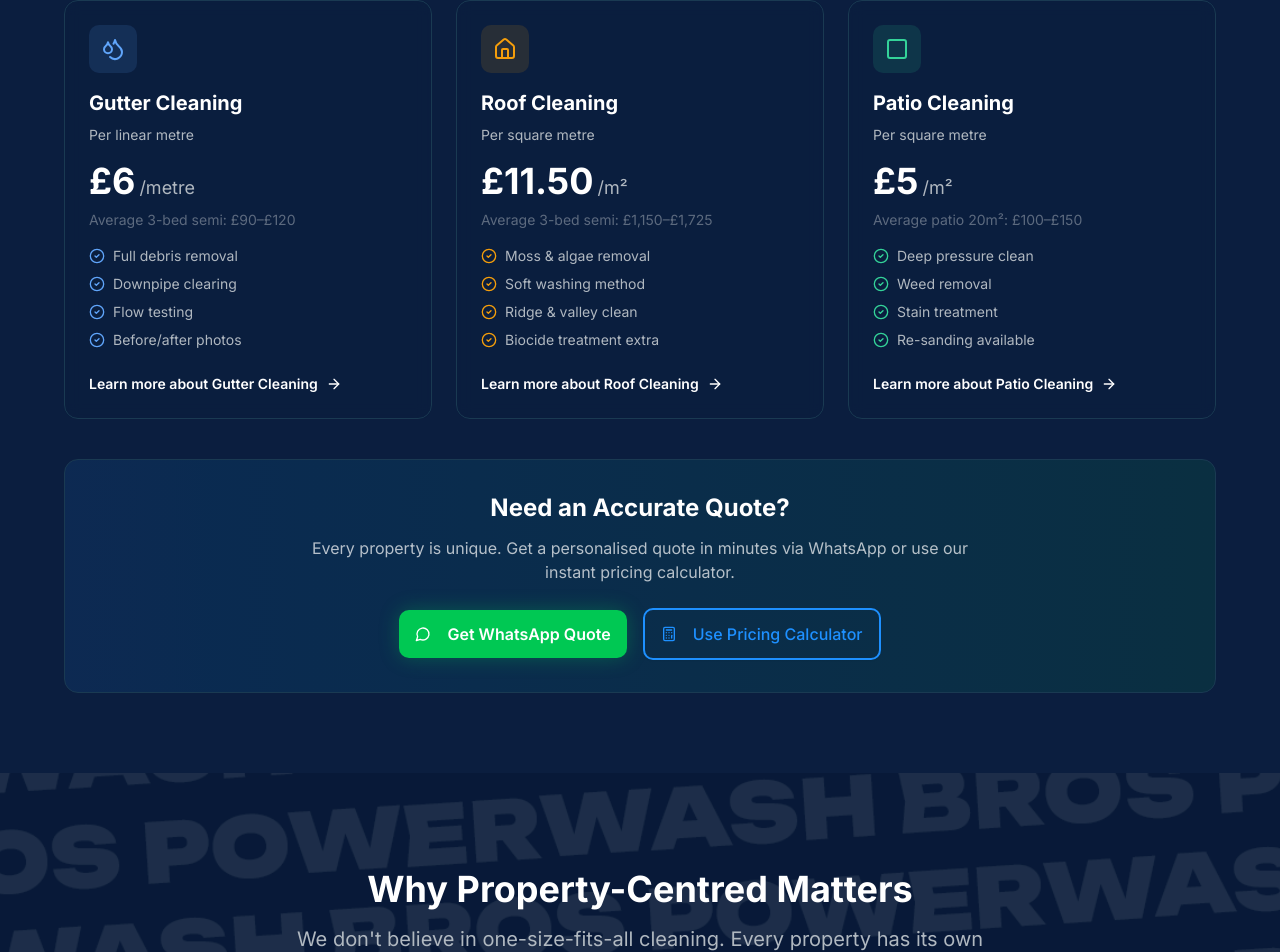
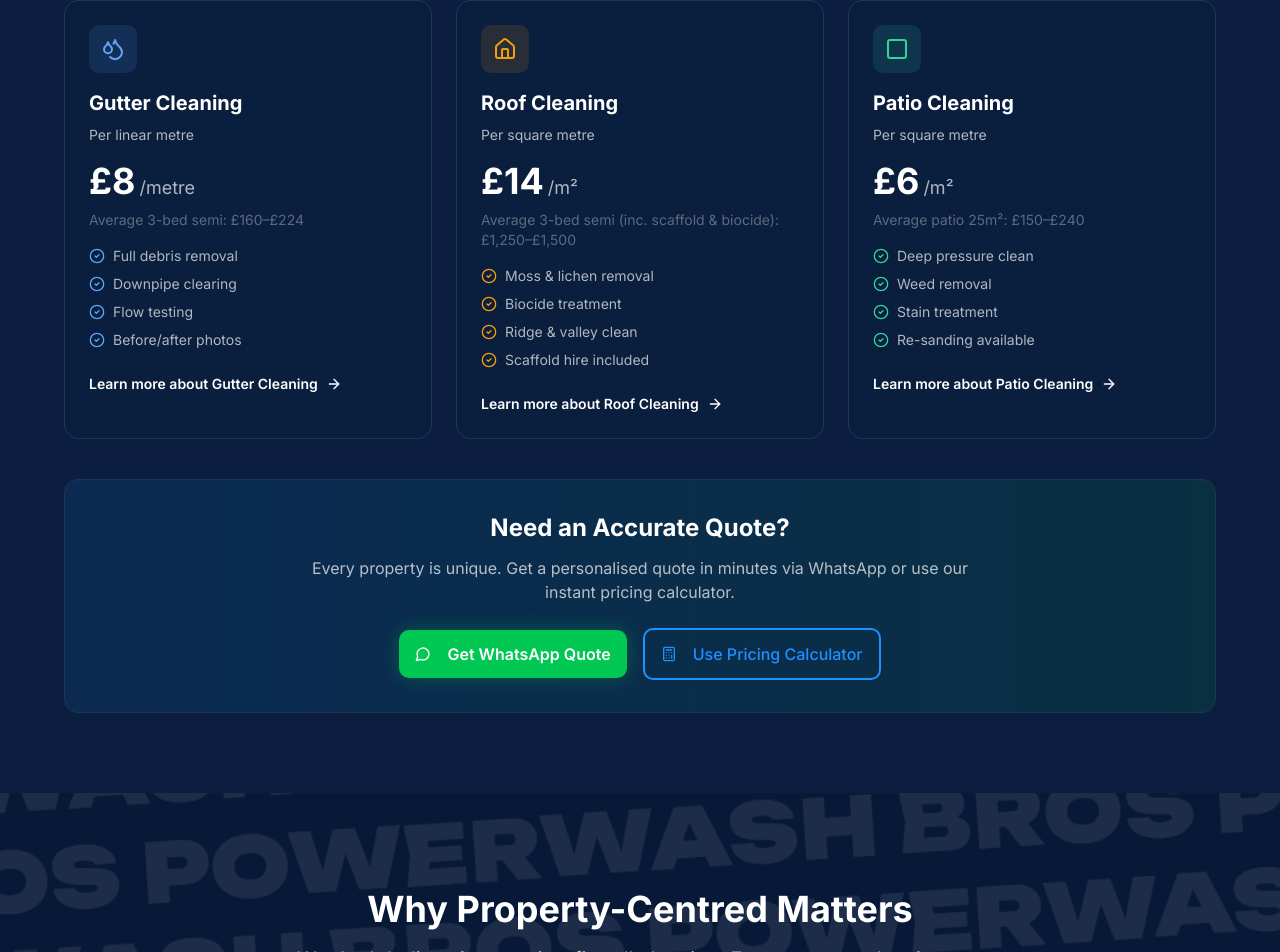
Before and after one commit to OfficialDaniCW/v0-pwb, a Next.js app: page / in a window 1280 px wide. Shown: the part 2171-3123 px from the top of the page. Built offline with nearby package versions, Linux system fonts and the light colour scheme; no server answers; the database is empty; a web font is replaced by a local one.

Commit message:
feat: update fallbacks and pricing constants to match DB rates
Sync pricing fallbacks and calculator defaults with updated DB rates.

Co-authored-by: Daniel Calvo-Westcott <112631015+OfficialDaniCW@users.noreply.github.com>

```diff
--- a/app/pricing/page.tsx
+++ b/app/pricing/page.tsx
@@ -72,11 +72,11 @@ function SectionLabel({
 
 // ─── Constants ───────────────────────────────────────────────────────────────
 const DEFAULT_PRICING: Record<string, any> = {
-  driveway:  { baseRate: 5,    blockPavingResanding: 3  },
-  patio:     { baseRate: 7                              },
+  driveway:  { baseRate: 5.5,  blockPavingResanding: 3  },
+  patio:     { baseRate: 6                              },
   roof:      { baseRate: 14                             },
   gutter:    { baseRate: 8                              },
-  walls:     { baseRate: 5                              },
+  walls:     { baseRate: 5.5                            },
   softwash:  { baseRate: 7                              },
 }
 
--- a/components/pricing-preview.tsx
+++ b/components/pricing-preview.tsx
@@ -22,9 +22,9 @@ export function PricingPreview() {
     {
       name: "Gutter Cleaning",
       description: "Per linear metre",
-      price: fmt(rates.gutter?.baseRate, "£6"),
+      price: fmt(rates.gutter?.baseRate, "£8"),
       unit: "/metre",
-      typical: `Average 3-bed semi: ${fmt(rates.gutter?.baseRate ? rates.gutter.baseRate * 15 : undefined, "£90")}–${fmt(rates.gutter?.baseRate ? rates.gutter.baseRate * 20 : undefined, "£120")}`,
+      typical: `Average 3-bed semi: ${fmt(rates.gutter?.baseRate ? rates.gutter.baseRate * 20 : undefined, "£160")}–${fmt(rates.gutter?.baseRate ? rates.gutter.baseRate * 28 : undefined, "£224")}`,
       features: ["Full debris removal", "Downpipe clearing", "Flow testing", "Before/after photos"],
       icon: Droplets,
       color: "#60A5FA",
@@ -32,19 +32,19 @@ export function PricingPreview() {
     {
       name: "Roof Cleaning",
       description: "Per square metre",
-      price: fmt(rates.roof?.baseRate, "£11.50"),
+      price: fmt(rates.roof?.baseRate, "£14"),
       unit: "/m²",
-      typical: `Average 3-bed semi: ${fmt(rates.roof?.baseRate ? rates.roof.baseRate * 100 : undefined, "£1,150")}–${fmt(rates.roof?.baseRate ? rates.roof.baseRate * 150 : undefined, "£1,725")}`,
-      features: ["Moss & algae removal", "Soft washing method", "Ridge & valley clean", "Biocide treatment extra"],
+      typical: "Average 3-bed semi (inc. scaffold & biocide): £1,250–£1,500",
+      features: ["Moss & lichen removal", "Biocide treatment", "Ridge & valley clean", "Scaffold hire included"],
       icon: Home,
       color: "#F59E0B",
     },
     {
       name: "Patio Cleaning",
       description: "Per square metre",
-      price: fmt(rates.patio?.baseRate, "£5"),
+      price: fmt(rates.patio?.baseRate, "£6"),
       unit: "/m²",
-      typical: `Average patio 20m²: ${fmt(rates.patio?.baseRate ? rates.patio.baseRate * 20 : undefined, "£100")}–${fmt(rates.patio?.baseRate ? rates.patio.baseRate * 30 : undefined, "£150")}`,
+      typical: `Average patio 25m²: ${fmt(rates.patio?.baseRate ? rates.patio.baseRate * 25 : undefined, "£150")}–${fmt(rates.patio?.baseRate ? rates.patio.baseRate * 40 : undefined, "£240")}`,
       features: ["Deep pressure clean", "Weed removal", "Stain treatment", "Re-sanding available"],
       icon: Square,
       color: "#34D399",
```
